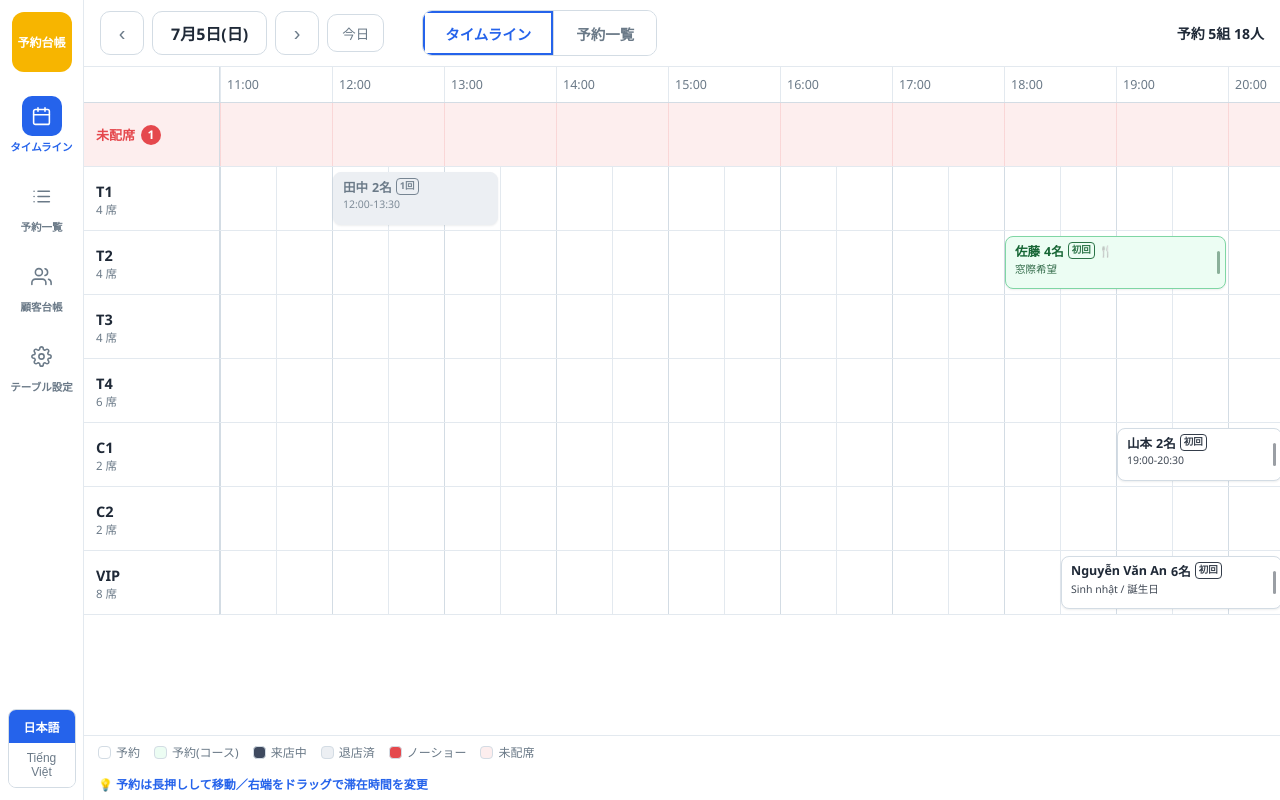
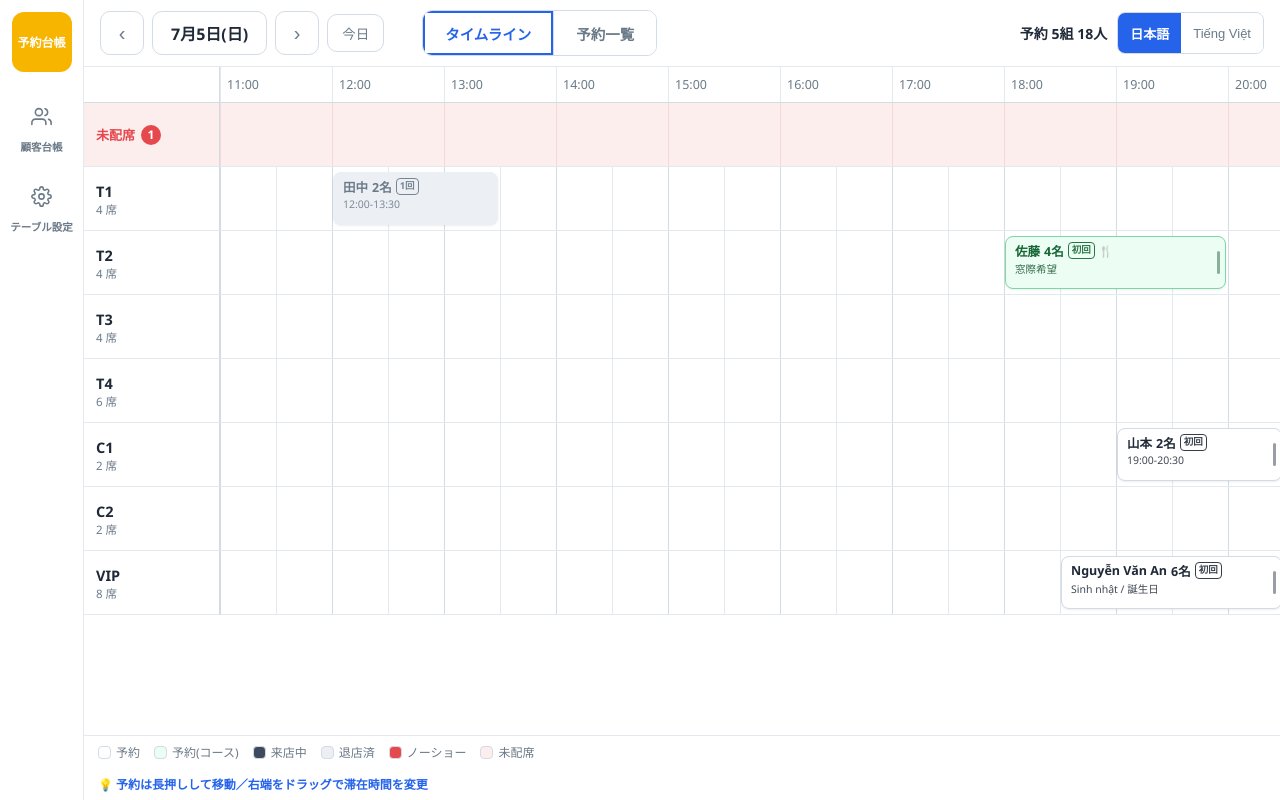
Before and after one commit to yuya-kuroki-pif/yoyaku-daicho, a plain HTML site: page index.html in a window 1280 px wide. Drawn offline with Linux system fonts and the light colour scheme.

Commit message:
サイドバーを整理し、言語切替をトップバーへ移動
- サイドバーからタイムライン・予約一覧を削除
  （表示切替はトップバー中央の［タイムライン｜予約一覧］に一本化）
- サイドバーは顧客台帳・テーブル設定の2項目に
- 日本語/Tiếng Việt の言語切替をサイドバー下部からトップバー右上へ移動
  （タブレット・スマホ共通で常時表示）

Co-Authored-By: Claude Fable 5 <noreply@anthropic.com>

```diff
--- a/app.js
+++ b/app.js
@@ -926,15 +926,13 @@ function init() {
   document.getElementById('viewSwitch').addEventListener('click', onNavClick);
   document.getElementById('railSettings').addEventListener('click', openSettingsModal);
 
-  const onLangClick = (e) => {
+  document.getElementById('langSwitch').addEventListener('click', (e) => {
     const btn = e.target.closest('button[data-lang]');
     if (!btn) return;
     state.settings.lang = btn.dataset.lang;
     save();
     renderAll();
-  };
-  document.getElementById('langSwitch').addEventListener('click', onLangClick);
-  document.getElementById('langSwitchPhone').addEventListener('click', onLangClick);
+  });
 
   document.getElementById('btnPrevDay').addEventListener('click', () => shiftDate(-1));
   document.getElementById('btnNextDay').addEventListener('click', () => shiftDate(1));
--- a/index.html
+++ b/index.html
@@ -7,7 +7,7 @@
   <meta name="mobile-web-app-capable" content="yes">
   <meta name="theme-color" content="#ffffff">
   <title>予約台帳 / Sổ đặt bàn</title>
-  <link rel="stylesheet" href="style.css?v=7">
+  <link rel="stylesheet" href="style.css?v=8">
 </head>
 <body>
   <!-- dinii風 細線SVGアイコン定義 -->
@@ -51,14 +51,6 @@
   <!-- 左サイドバー -->
   <aside class="rail" id="rail">
     <div class="rail-logo" data-i18n="appTitle"></div>
-    <button class="rail-btn active" data-view="timetable">
-      <span class="rail-ic"><svg class="ic"><use href="#ic-calendar"/></svg></span>
-      <span class="rail-label" data-i18n="timetable"></span>
-    </button>
-    <button class="rail-btn" data-view="list">
-      <span class="rail-ic"><svg class="ic"><use href="#ic-list"/></svg></span>
-      <span class="rail-label" data-i18n="list"></span>
-    </button>
     <button class="rail-btn" data-view="customers">
       <span class="rail-ic"><svg class="ic"><use href="#ic-users"/></svg></span>
       <span class="rail-label" data-i18n="customers"></span>
@@ -68,10 +60,6 @@
       <span class="rail-label" data-i18n="settings"></span>
     </button>
     <div class="spacer"></div>
-    <div class="lang-switch rail-lang" id="langSwitch">
-      <button data-lang="ja">日本語</button>
-      <button data-lang="vi">Tiếng Việt</button>
-    </div>
   </aside>
 
   <div class="app-main">
@@ -94,9 +82,9 @@
       <div class="topbar-right">
         <span class="day-summary" id="daySummary"></span>
         <button id="btnSettings" class="icon-btn phone-only"><svg class="ic"><use href="#ic-gear"/></svg></button>
-        <div class="lang-switch phone-only" id="langSwitchPhone">
-          <button data-lang="ja">JA</button>
-          <button data-lang="vi">VI</button>
+        <div class="lang-switch" id="langSwitch">
+          <button data-lang="ja">日本語</button>
+          <button data-lang="vi">Tiếng Việt</button>
         </div>
       </div>
     </header>
@@ -258,7 +246,7 @@
     </div>
   </div>
 
-  <script src="i18n.js?v=7"></script>
-  <script src="app.js?v=7"></script>
+  <script src="i18n.js?v=8"></script>
+  <script src="app.js?v=8"></script>
 </body>
 </html>
--- a/style.css
+++ b/style.css
@@ -79,13 +79,6 @@ svg.ic {
 .rail-btn.active { color: var(--blue); }
 .rail-btn.active .rail-ic { background: var(--blue); color: #fff; }
 
-.rail-lang { flex-direction: column; border: 1px solid var(--line); border-radius: 8px; overflow: hidden; width: 68px; }
-.rail-lang button {
-  border: none; background: #fff; color: var(--muted);
-  padding: 8px 2px; font-size: 10.5px; cursor: pointer; width: 100%;
-}
-.rail-lang button.active { background: var(--blue); color: #fff; font-weight: 700; }
-
 /* ===== メイン ===== */
 .app-main { flex: 1; display: flex; flex-direction: column; overflow: hidden; min-width: 0; }
 
@@ -127,7 +120,7 @@ svg.ic {
 .day-summary { font-size: 14px; color: var(--text); font-weight: 700; white-space: nowrap; }
 
 .lang-switch { display: flex; border: 1px solid var(--line-strong); border-radius: 8px; overflow: hidden; }
-.lang-switch button { border: none; background: #fff; color: var(--muted); padding: 8px 10px; font-size: 12px; cursor: pointer; }
+.lang-switch button { border: none; background: #fff; color: var(--muted); padding: 10px 12px; font-size: 13px; cursor: pointer; min-height: 40px; }
 .lang-switch button.active { background: var(--blue); color: #fff; font-weight: 700; }
 
 /* ===== buttons ===== */
@@ -470,6 +463,7 @@ main { flex: 1; overflow: hidden; display: flex; min-height: 0; }
   .day-summary { font-size: 12px; }
   .topbar-right { gap: 6px; }
   .icon-btn.phone-only { width: 40px; height: 40px; }
+  .lang-switch button { padding: 8px 8px; font-size: 11.5px; min-height: 38px; }
 
   .bottom-nav {
     display: flex; background: var(--panel); border-top: 1px solid var(--line);
```
